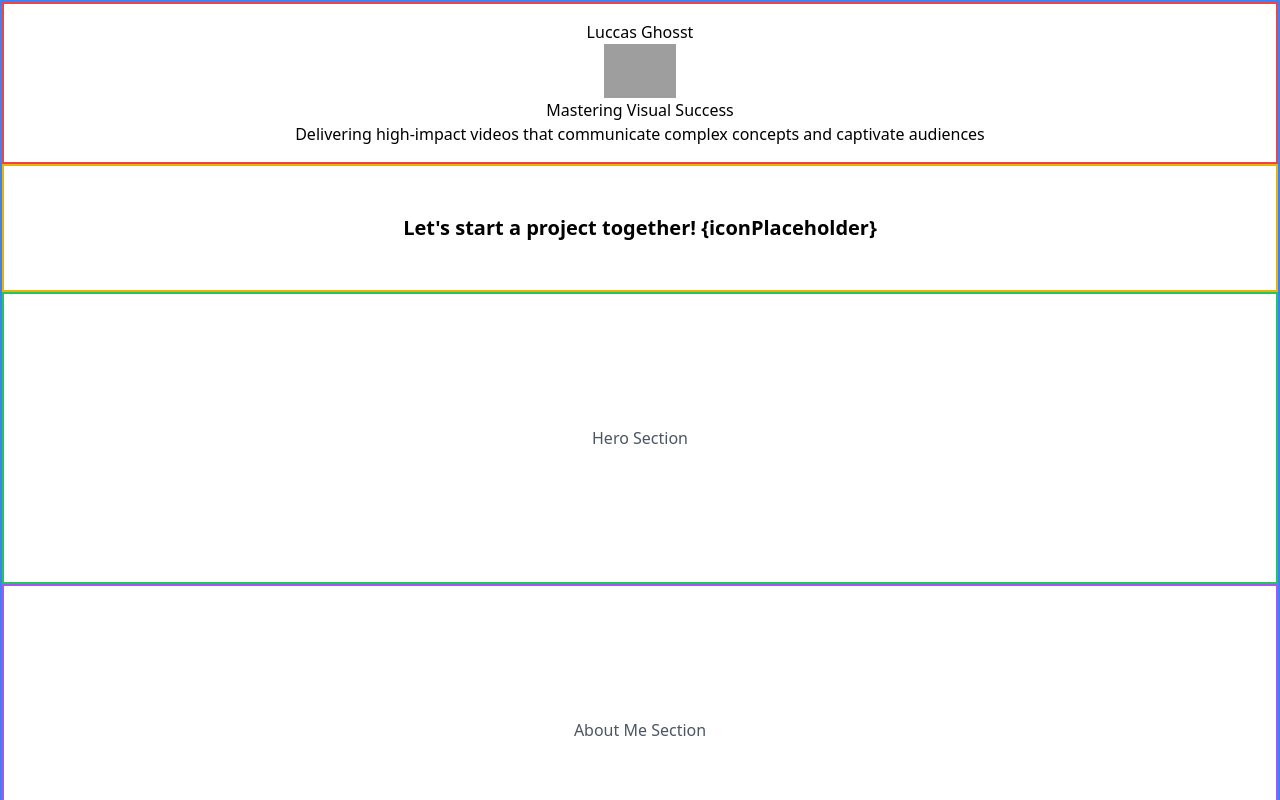
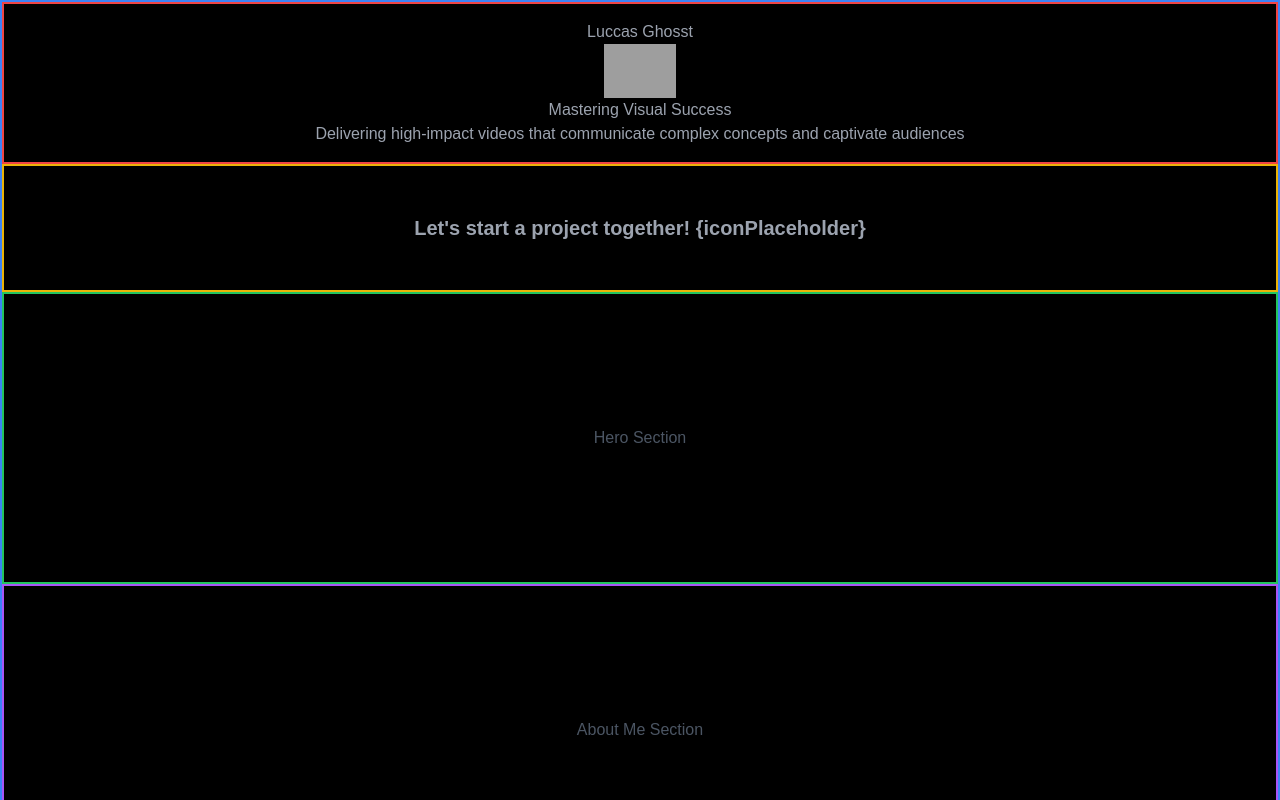
Before and after one commit to alexsvorada/ghosstproductions, a Nuxt app: page / in a window 1280 px wide. Shown: the top 800 px of the page. Built offline with nearby package versions, Linux system fonts and the light colour scheme; grey boxes are pictures that could not be loaded.

Commit message:
feat: add base tailwindcss styling

```diff
--- /dev/null
+++ b/assets/css/tailwind.css
@@ -0,0 +1,17 @@
+@tailwind base;
+@tailwind components;
+@tailwind utilities;
+
+html,
+body {
+	color: #fff;
+	overflow-x: hidden;
+	scroll-behavior: smooth;
+	font-family: 'Karla', sans-serif;
+	background: #000;
+	@apply text-gray-400;
+}
+
+body {
+	min-height: 100vh;
+}
```
